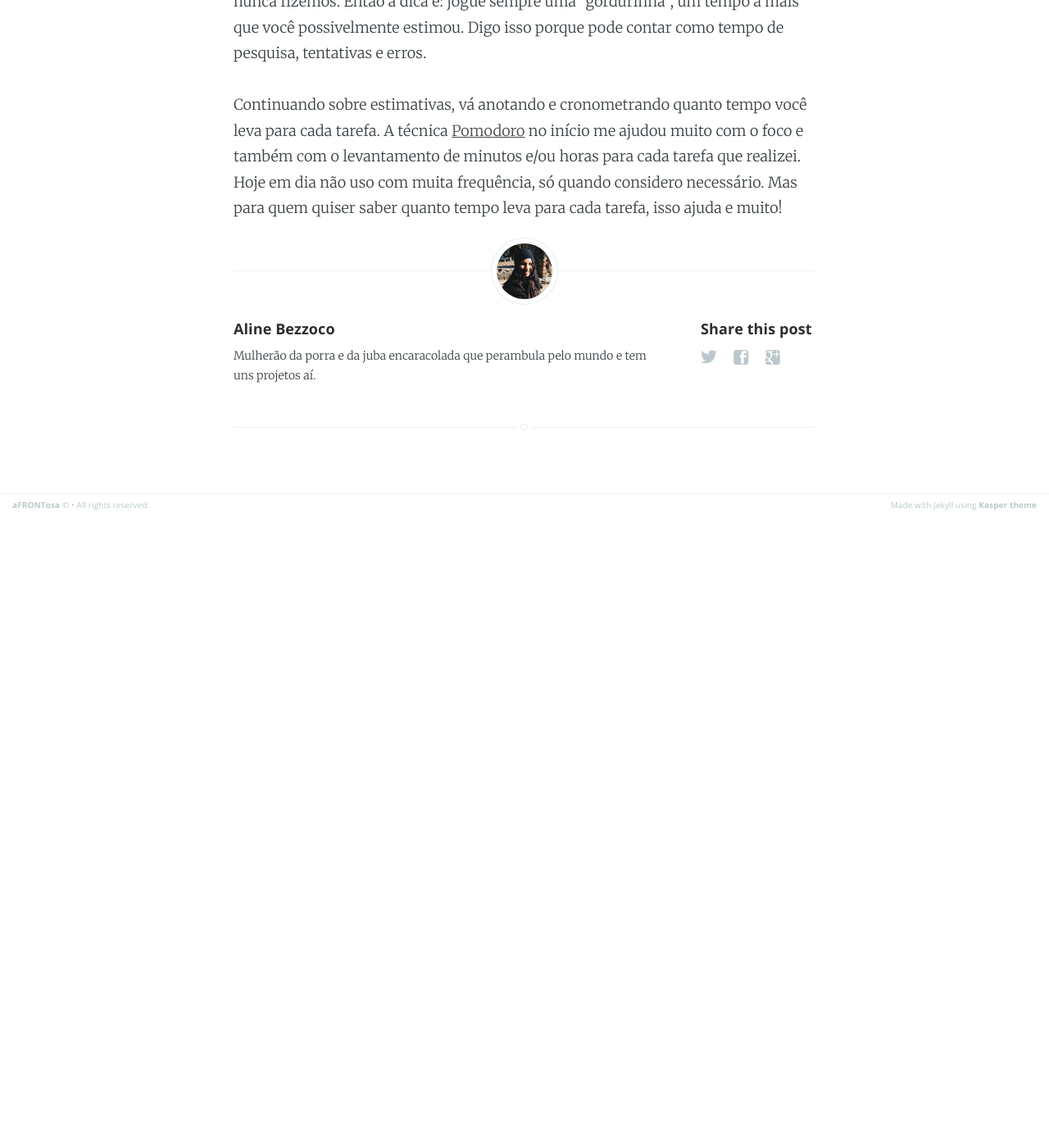
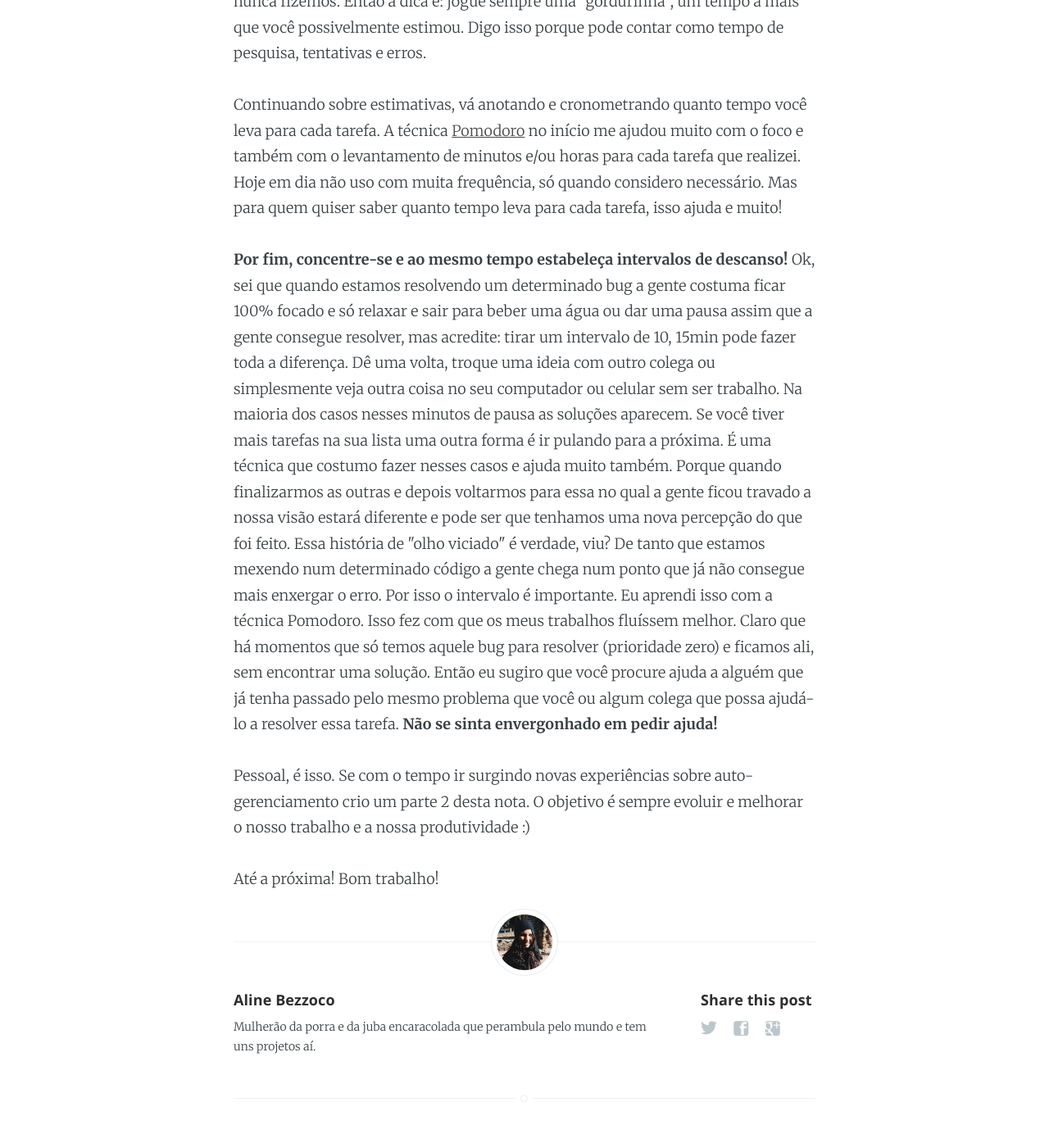
Before and after one commit to alinebezzoco/bezzocoaline.github.io, a Jekyll site: the page built from _posts/2017-09-15-notas-sobre-autogerenciamento.html, in a window 1280 px wide and 1400 px high, scrolled down 1796 px. Shown: the top 1384 px of the window at 82% size. Built offline with Jekyll 4.4.1, drawn with Linux system fonts in a browser that asks for light colours; before the commit the page ends 2426 px from its top, so only the background shows below that; some of the changed text lies outside the part shown.

Commit message:
update post

```diff
--- a/_posts/2017-09-15-notas-sobre-autogerenciamento.html
+++ b/_posts/2017-09-15-notas-sobre-autogerenciamento.html
@@ -35,3 +35,15 @@ Claro que existem implementações ou integrações nas quais nós nunca fizemos
 </p>
 
 <p>Continuando sobre estimativas, vá anotando e cronometrando quanto tempo você leva para cada tarefa. A técnica <a href="https://pt.wikipedia.org/wiki/T%C3%A9cnica_pomodoro" target="_blank">Pomodoro</a> no início me ajudou muito com o foco e também com o levantamento de minutos e/ou horas para cada tarefa que realizei. Hoje em dia não uso com muita frequência, só quando considero necessário. Mas para quem quiser saber quanto tempo leva para cada tarefa, isso ajuda e muito!</p>
+
+<p><strong>Por fim, concentre-se e ao mesmo tempo estabeleça intervalos de descanso!</strong> Ok, sei que quando estamos resolvendo um determinado bug a gente costuma ficar 100% focado e só relaxar e sair para beber uma água ou dar uma pausa assim que a gente consegue resolver, mas acredite: tirar um intervalo de 10, 15min pode fazer toda a diferença.
+Dê uma volta, troque uma ideia com outro colega ou simplesmente veja outra coisa no seu computador ou celular sem ser trabalho. Na maioria dos casos nesses minutos de pausa as soluções aparecem.
+Se você tiver mais tarefas na sua lista uma outra forma é ir pulando para a próxima. É uma técnica que costumo fazer nesses casos e ajuda muito também. Porque quando finalizarmos as outras e depois voltarmos para essa no qual a gente ficou travado a nossa visão estará diferente e pode ser que tenhamos uma nova percepção do que foi feito.
+Essa história de "olho viciado" é verdade, viu? De tanto que estamos mexendo num determinado código a gente chega num ponto que já não consegue mais enxergar o erro. Por isso o intervalo é importante.
+Eu aprendi isso com a técnica Pomodoro. Isso fez com que os meus trabalhos fluíssem melhor. Claro que há momentos que só temos aquele bug para resolver (prioridade zero) e ficamos ali, sem encontrar uma solução. Então eu sugiro que você procure ajuda a alguém que já tenha passado pelo mesmo problema que você ou algum colega que possa ajudá-lo a resolver essa tarefa.
+<strong>Não se sinta envergonhado em pedir ajuda!</strong>
+
+<p>Pessoal, é isso.
+Se com o tempo ir surgindo novas experiências sobre auto-gerenciamento crio um parte 2 desta nota. O objetivo é sempre evoluir e melhorar o nosso trabalho e a nossa produtividade :)</p>
+
+<p>Até a próxima! Bom trabalho!</p>
```
Also changed, not shown: other parts of _posts/2017-09-15-notas-sobre-autogerenciamento.html (+2 -2 lines).
